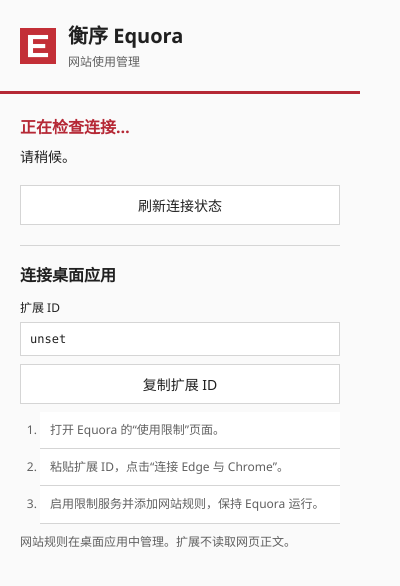
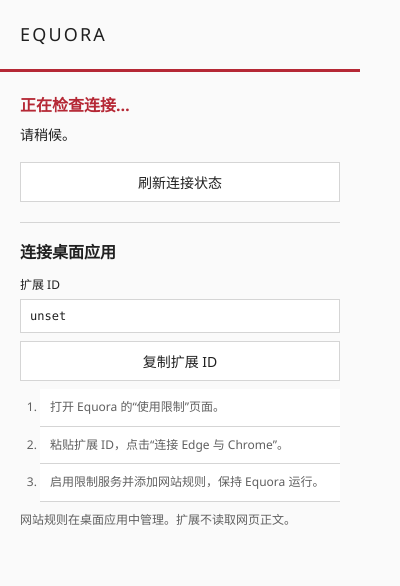
Before and after one commit to Furina-1314/Equora, a browser extension: page extension/Equora.BrowserExtension/popup.html in a window 400 px wide. Drawn offline with Linux system fonts and the light colour scheme.

Commit message:
style: align extension wordmarks with Equora app

```diff
--- a/extension/Equora.BrowserExtension/popup.html
+++ b/extension/Equora.BrowserExtension/popup.html
@@ -3,16 +3,14 @@
 <head>
   <meta charset="utf-8">
   <meta name="viewport" content="width=device-width, initial-scale=1">
-  <title>衡序 Equora</title>
+  <title>EQUORA</title>
   <style>
     :root { color-scheme: light dark; font-family: "Segoe UI", "Microsoft YaHei UI", sans-serif; font-size: 14px; --bg: #fafafa; --fg: #202020; --line: #d5d5d5; --muted: #606060; --panel: #fff; --accent: #b52835; }
     @media (prefers-color-scheme: dark) { :root { --bg: #202020; --fg: #f3f3f3; --line: #555; --muted: #c0c0c0; --panel: #2c2c2c; --accent: #ee8992; } }
     * { box-sizing: border-box; }
     body { width: 360px; margin: 0; background: var(--bg); color: var(--fg); }
-    header { display: flex; align-items: center; gap: 12px; padding: 20px; border-bottom: 3px solid var(--accent); }
-    header img { width: 36px; height: 36px; }
-    h1 { margin: 0; font-size: 20px; font-weight: 600; }
-    header p { margin: 3px 0 0; }
+    header { display: flex; align-items: center; min-height: 72px; padding: 20px; border-bottom: 3px solid var(--accent); }
+    .app-wordmark { margin: 0; font-family: "Segoe UI Variable", "Segoe UI", sans-serif; font-size: 18px; font-weight: 400; letter-spacing: .12em; line-height: 1.5; white-space: nowrap; }
     main { padding: 20px; }
     h2 { margin: 0 0 8px; font-size: 16px; font-weight: 600; }
     p { line-height: 1.6; margin: 8px 0; }
@@ -30,7 +28,7 @@
   </style>
 </head>
 <body>
-  <header><img src="icon128.png" alt=""><div><h1>衡序 Equora</h1><p class="muted">网站使用管理</p></div></header>
+  <header><h1 class="app-wordmark">EQUORA</h1></header>
   <main>
     <section aria-label="连接状态">
       <h2 id="status" role="status">正在检查连接…</h2>
```
Also changed, not shown: extension/Equora.BrowserExtension/blocked.html (+3 -0 lines), 1 other file.
